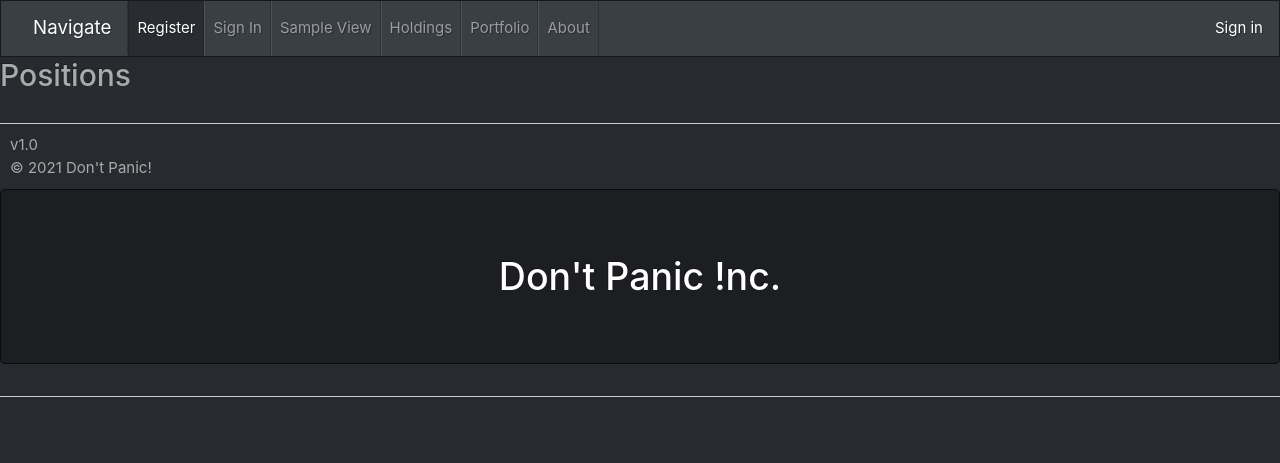
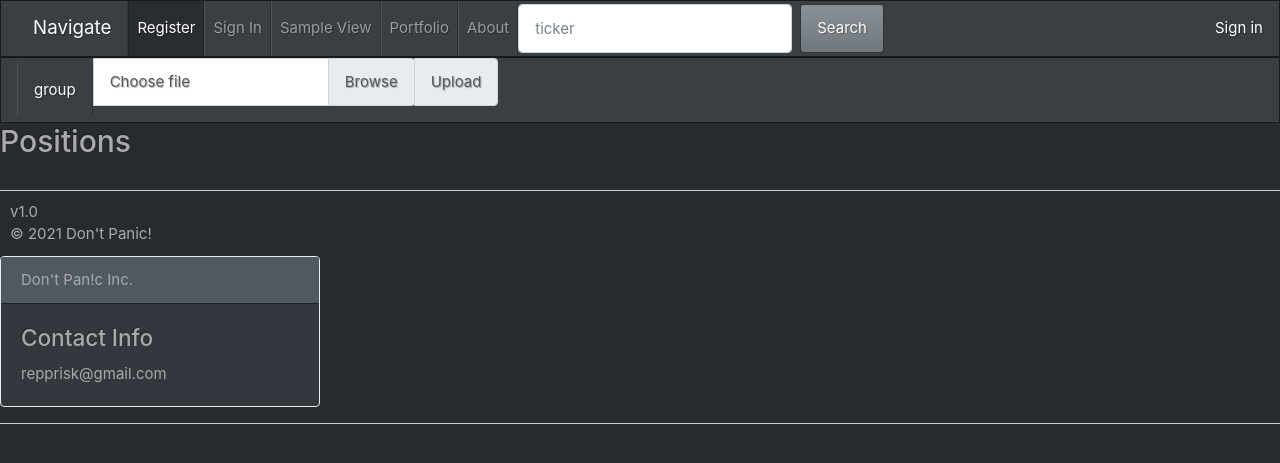
Before and after one commit to RobertPrellwitz/RiskTool, a Python web app: template app/templates/main/portfolio.html in a window 1280 px wide. Shown: the top 463 px of the page. Run offline with Jinja, Linux system fonts and the light colour scheme; the template is opened without the code that fills it, so the values that code supplies are empty; some libraries are stand-ins or nearby versions.

Commit message:
changes to show group filtered and add form to allow user to specify group by ticker

```diff
--- a/app/templates/layout.html
+++ b/app/templates/layout.html
@@ -39,15 +39,16 @@
                   <li class="nav-item">
                     <a class="nav-link" href="{{ url_for('main.sample2_page')}}">Sample View</a>
                   </li>
-                  <li class="nav-item">
-                    <a class="nav-link" href="{{  url_for('main.holdings_page') }}">Holdings</a>
-                  </li>
+
                   <li class="nav-item">
                     <a class="nav-link" href="{{  url_for('main.portfolio_page') }}">Portfolio</a>
-                  </li>
-                  <li class="nav-item">
+                    <li class="nav-item">
                     <a class="nav-link" href="#">About</a>
                   </li>
+                    <form class="form-inline my-2 my-lg-0" action="/Group" method="post">
+                      <input class="form-control mr-sm-2" type="text" placeholder="ticker">
+                      <button class="btn btn-secondary my-2 my-sm-0" type="submit">Search</button>
+                    </form>
                 </ul>
             </div>
              <div class="pull-right" align="right">
@@ -94,9 +95,13 @@
         </div>
 
             <!-- Application specific HTML -->
-        <div id="header-div" class="jumbotron" align="center">
-            <div class="align-content-center"><a href="/"><h1 class="no-margins">Don't Panic !nc.</h1></a></div>
-        </div>
+        <div class="card border-light mb-3" style="max-width: 20rem;">
+  <div class="card-header">Don't Pan!c Inc.</div>
+  <div class="card-body">
+    <h4 class="card-title">Contact Info</h4>
+    <p class="card-text">repprisk@gmail.com</p>
+  </div>
+</div>
         <hr class="no-margins"/>
 
         <div id="main-div" class="with-margins">
--- a/app/templates/main/portfolio.html
+++ b/app/templates/main/portfolio.html
@@ -1,7 +1,30 @@
 {% extends "main/main_base.html" %}
 
 {% block pre_content %}
+    <div>
+        <nav class="navbar navbar-expand-lg navbar-dark bg-primary">
+            <a class="nav-link" href="{{  url_for('main.group_page') }}">group</a>
+            <button class="navbar-toggler" type="button" data-toggle="collapse" data-target="#navbarColor03" aria-controls="navbarColor01" aria-expanded="false" aria-label="Toggle navigation">
+                <span class="navbar-toggler-icon"></span>
+            </button>
+        <fieldset>
+        <div class="form-group">
+            <div class="input-group mb-3">
+              <div class="custom-file">
+                <input type="file" class="custom-file-input" id="inputGroupFile02">
+                <label class="custom-file-label" for="inputGroupFile02">Choose file</label>
+              </div>
+              <div class="input-group-append">
+                <span class="input-group-text">Upload</span>
+              </div>
+            </div>
+        </div>
+        </fieldset>
+    </div>
+
 {% endblock %}
+
+
 
 {% block content %}
 <H2> Positions </H2>
```
Also changed, not shown: app/securities/data.py (+8 -9 lines), app/templates/main/group.html (+20 -5 lines), app/views/main_views.py (+29 -18 lines).
